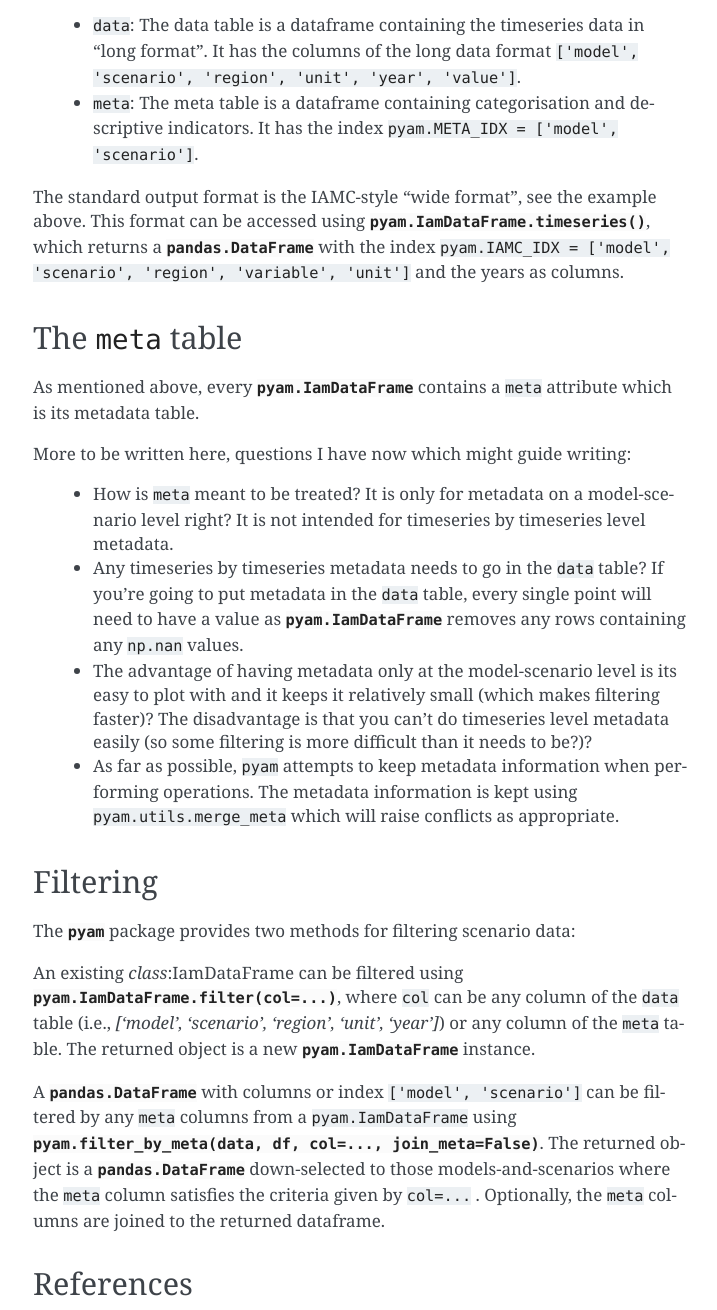
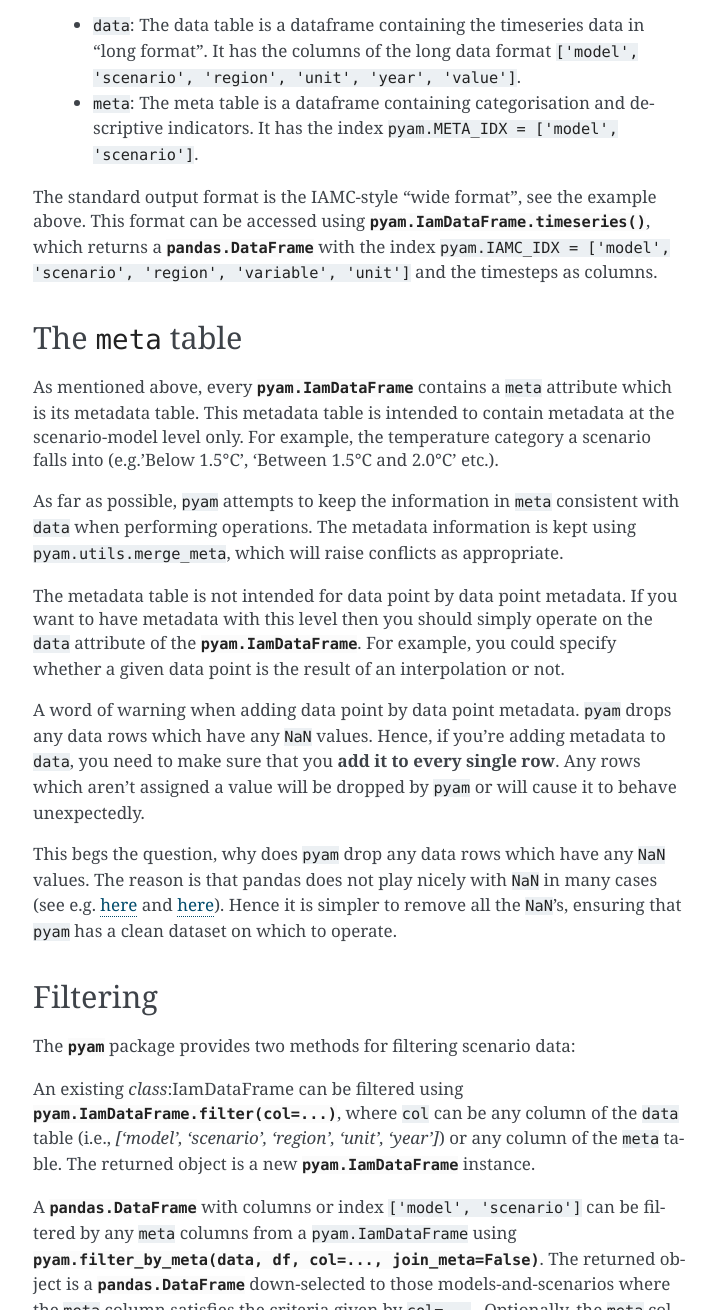
Before and after one commit to IAMconsortium/pyam, a Sphinx documentation site: the page built from doc/source/data.rst, in a window 1280 px wide and 1400 px high, scrolled down 1655 px, cut to the strip 0-1310 px from the top of the window. Shown: the whole strip, without its empty margins (392-1109 px from the left). Built offline with Sphinx 7.4.7, drawn with Linux system fonts in a browser that asks for light colours; pages that are not in the unit, such as notebooks, are missing from menus; cross-references to code outside the pages are shown as plain code.

Commit message:
Update docs

```diff
--- a/doc/source/data.rst
+++ b/doc/source/data.rst
@@ -96,7 +96,7 @@ two :class:`pandas.DataFrame` instances (read the `docs`_):
 The standard output format is the IAMC-style "wide format", see the example
 above. This format can be accessed using :meth:`pyam.IamDataFrame.timeseries`,
 which returns a :class:`pandas.DataFrame` with the index :code:`pyam.IAMC_IDX =
-['model', 'scenario', 'region', 'variable', 'unit']` and the years as columns.
+['model', 'scenario', 'region', 'variable', 'unit']` and the timesteps as columns.
 
 .. _`docs`: https://pandas.pydata.org/pandas-docs/stable/reference/frame.html
 
@@ -105,16 +105,24 @@ The :code:`meta` table
 
 As mentioned above, every :class:`pyam.IamDataFrame` contains a :code:`meta` attribute
 which is its metadata table.
+This metadata table is intended to contain metadata at the scenario-model level only.
+For example, the temperature category a scenario falls into (e.g.'Below 1.5°C', 'Between 1.5°C and 2.0°C' etc.).
 
-More to be written here, questions I have now which might guide writing:
+As far as possible, :code:`pyam` attempts to keep the information in :code:`meta` consistent with :code:`data` when performing operations.
+The metadata information is kept using ``pyam.utils.merge_meta``, which will raise conflicts as appropriate.
 
-   - How is ``meta`` meant to be treated? It is only for metadata on a model-scenario level right? It is not intended for timeseries by timeseries level metadata.
+The metadata table is not intended for data point by data point metadata.
+If you want to have metadata with this level then you should simply operate on the :code:`data` attribute of the :class:`pyam.IamDataFrame`.
+For example, you could specify whether a given data point is the result of an interpolation or not.
 
-   - Any timeseries by timeseries metadata needs to go in the ``data`` table? If you're going to put metadata in the ``data`` table, every single point will need to have a value as :class:`pyam.IamDataFrame` removes any rows containing any ``np.nan`` values.
+A word of warning when adding data point by data point metadata.
+:code:`pyam` drops any data rows which have any :code:`NaN` values.
+Hence, if you're adding metadata to :code:`data`, you need to make sure that you **add it to every single row**.
+Any rows which aren't assigned a value will be dropped by :code:`pyam` or will cause it to behave unexpectedly.
 
-   - The advantage of having metadata only at the model-scenario level is its easy to plot with and it keeps it relatively small (which makes filtering faster)? The disadvantage is that you can't do timeseries level metadata easily (so some filtering is more difficult than it needs to be?)?
-
-   - As far as possible, :code:`pyam` attempts to keep metadata information when performing operations. The metadata information is kept using ``pyam.utils.merge_meta`` which will raise conflicts as appropriate.
+This begs the question, why does :code:`pyam` drop any data rows which have any :code:`NaN` values.
+The reason is that pandas does not play nicely with :code:`NaN` in many cases (see e.g. `here <https://stackoverflow.com/a/18431417>`_ and `here <https://stackoverflow.com/a/13606221>`_).
+Hence it is simpler to remove all the :code:`NaN`'s, ensuring that :code:`pyam` has a clean dataset on which to operate.
 
 Filtering
 ---------
```
